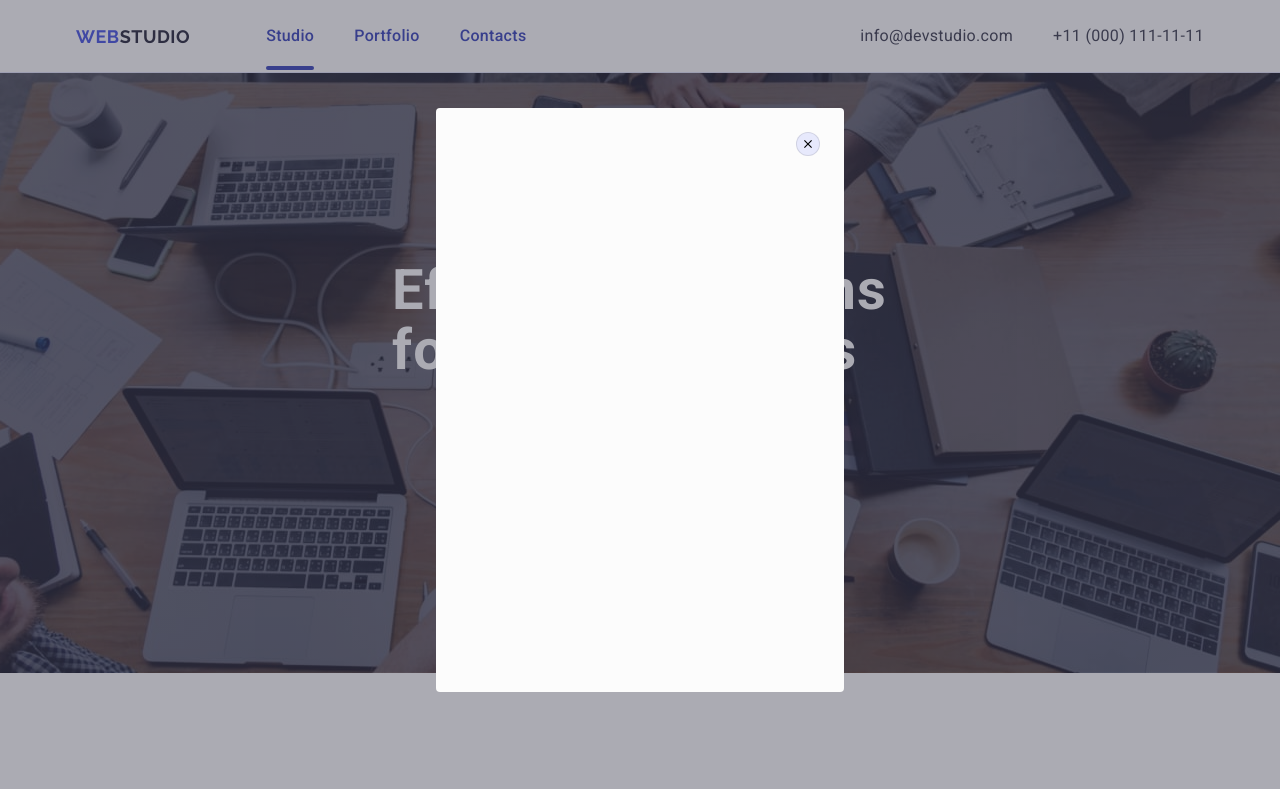
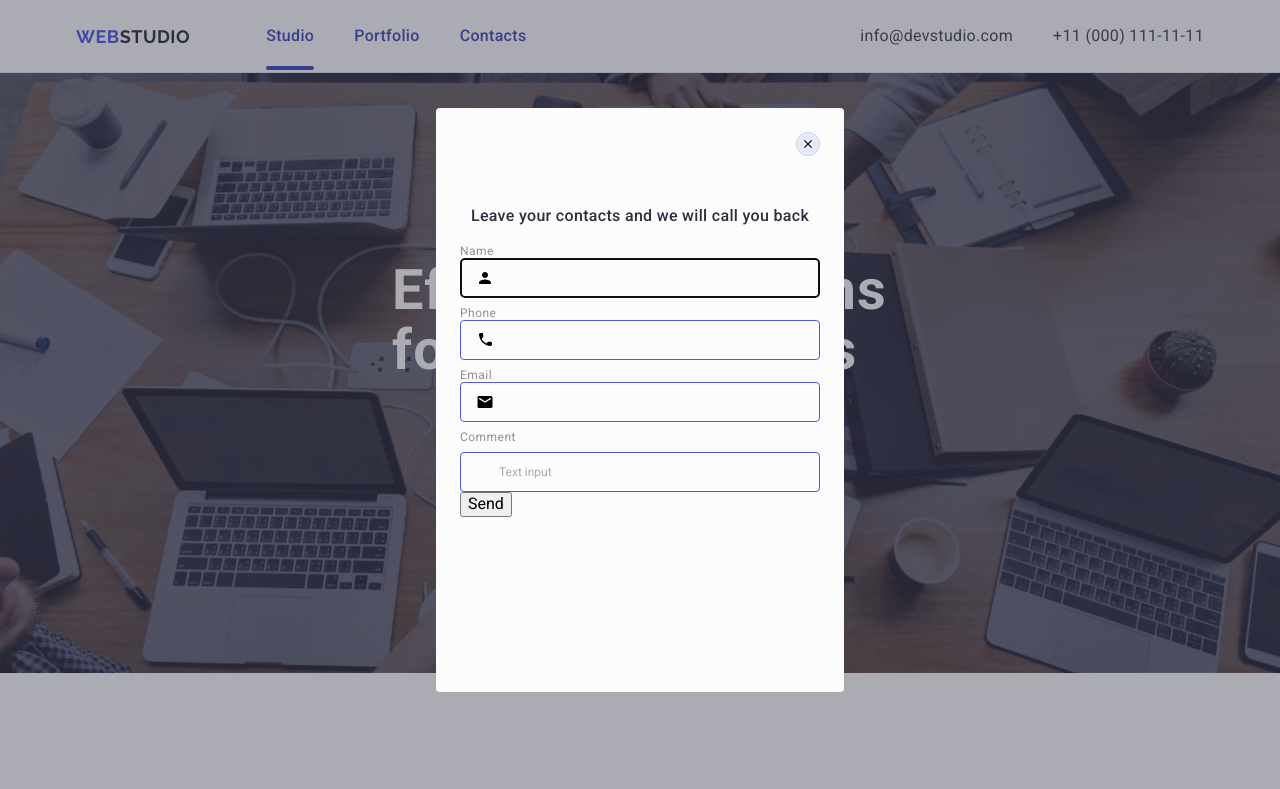
Before and after one commit to lesiaart/goit-markup-hw-05, a plain HTML site: page index.html in a window 1280 px wide. Shown: the top 789 px of the page. Drawn offline with nearby package versions, Linux system fonts and the light colour scheme.

Commit message:
modal-fiel

```diff
--- a/css/styles.css
+++ b/css/styles.css
@@ -525,6 +525,7 @@ img {
   border-radius: 4px;
   background: #fcfcfc;
   position: absolute;
+  padding: 24px;
   top: 50%;
   left: 50%;
   transform: translate(-50%, -50%) scale(1);
@@ -561,3 +562,49 @@ img {
 .modal-close-btn:focus > .modal-close-icon {
   fill: #ffffff;
 }
+.modal-title {
+  color: #2e2f42;
+  text-align: center;
+  font-size: 16px;
+  font-weight: 500;
+  line-height: 1.5;
+  letter-spacing: 0.02em;
+  margin-top: 72px;
+  margin-bottom: 16px;
+}
+label {
+  display: flex;
+  flex-direction: column;
+  gap: 8px;
+}
+.modal-label {
+  color: #8e8f99;
+  font-size: 12px;
+  line-height: 1.17;
+  letter-spacing: 0.04em;
+}
+.modal-field {
+  margin-bottom: 8px;
+}
+.modal-input-wrap {
+  position: relative;
+}
+.modal-input {
+  width: 100%;
+  height: 40px;
+  border-radius: 4px;
+  border: 1px solid var(--IRIS, #4d5ae5);
+  background-color: transparent;
+  padding-left: 38px;
+}
+.modal-input::placeholder {
+  color: #2e2f4266;
+  font-family: inherit;
+}
+.modal-icon {
+  color: #2e2f42;
+  position: absolute;
+  left: 16px;
+  top: 50%;
+  transform: translateY(-50%);
+}
--- a/index.html
+++ b/index.html
@@ -355,6 +355,36 @@
                 </svg>
 
             </button>
+            <p class="modal-title">Leave your contacts and we will call you back</p>
+            <form class="modal-form">
+                <div class="modal-field"><label class="modal-label">Name</label>
+                    <div class="modal-input-wrap">
+                        <input class="modal-input" type="text" required name="user-name" autofocus />
+                        <svg class="modal-icon" width="18" height="18">
+                            <use href="./images/icons.svg#icon-person-name"></use>
+                        </svg>
+                    </div>
+                </div>
+
+                <div class="modal-field"><label class="modal-label">Phone</label>
+                    <div class="modal-input-wrap"><input class="modal-input" type="tel" required name="user-phone" />
+                        <svg class="modal-icon" width="18" height="24">
+                            <use href="./images/icons.svg#icon-phone"></use>
+                        </svg>
+                    </div>
+                </div>
+                <div class="modal-field"><label class="modal-label">Email</label>
+                    <div class="modal-input-wrap"><input class="modal-input" type="email" required name="user-email" />
+                        <svg class="modal-icon" width="18" height="24">
+                            <use href="./images/icons.svg#icon-email-letter"></use>
+                        </svg>
+                    </div>
+                </div>
+                <label class="modal-label" for="user-comment">Comment
+                    <input class="modal-input" type="text" name="user-comment" id="user-comment"
+                        placeholder="Text input" /></label>
+                <button class="modal-btn" type="submit">Send</button>
+            </form>
         </div>
     </div>
 </body>
```
